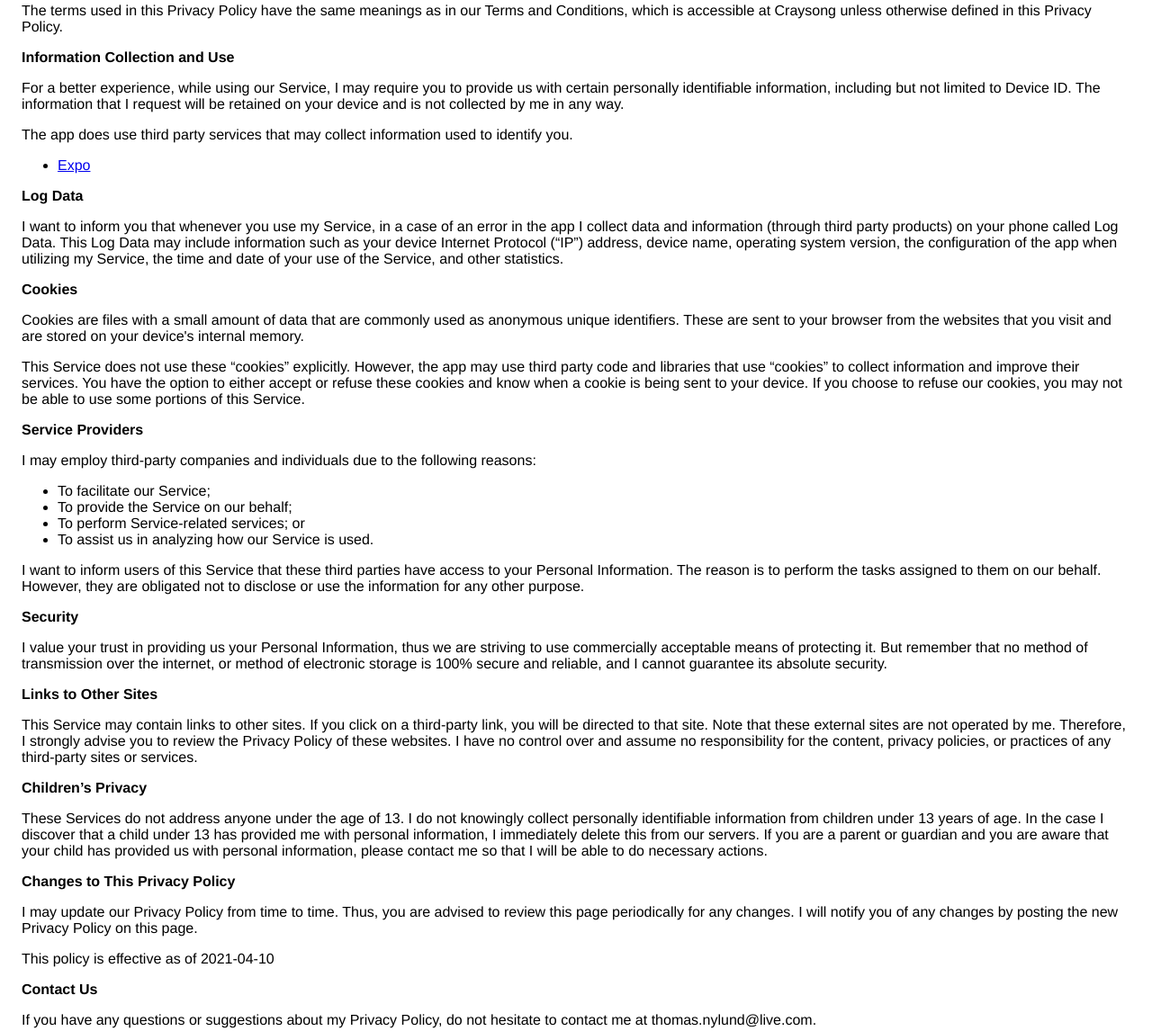
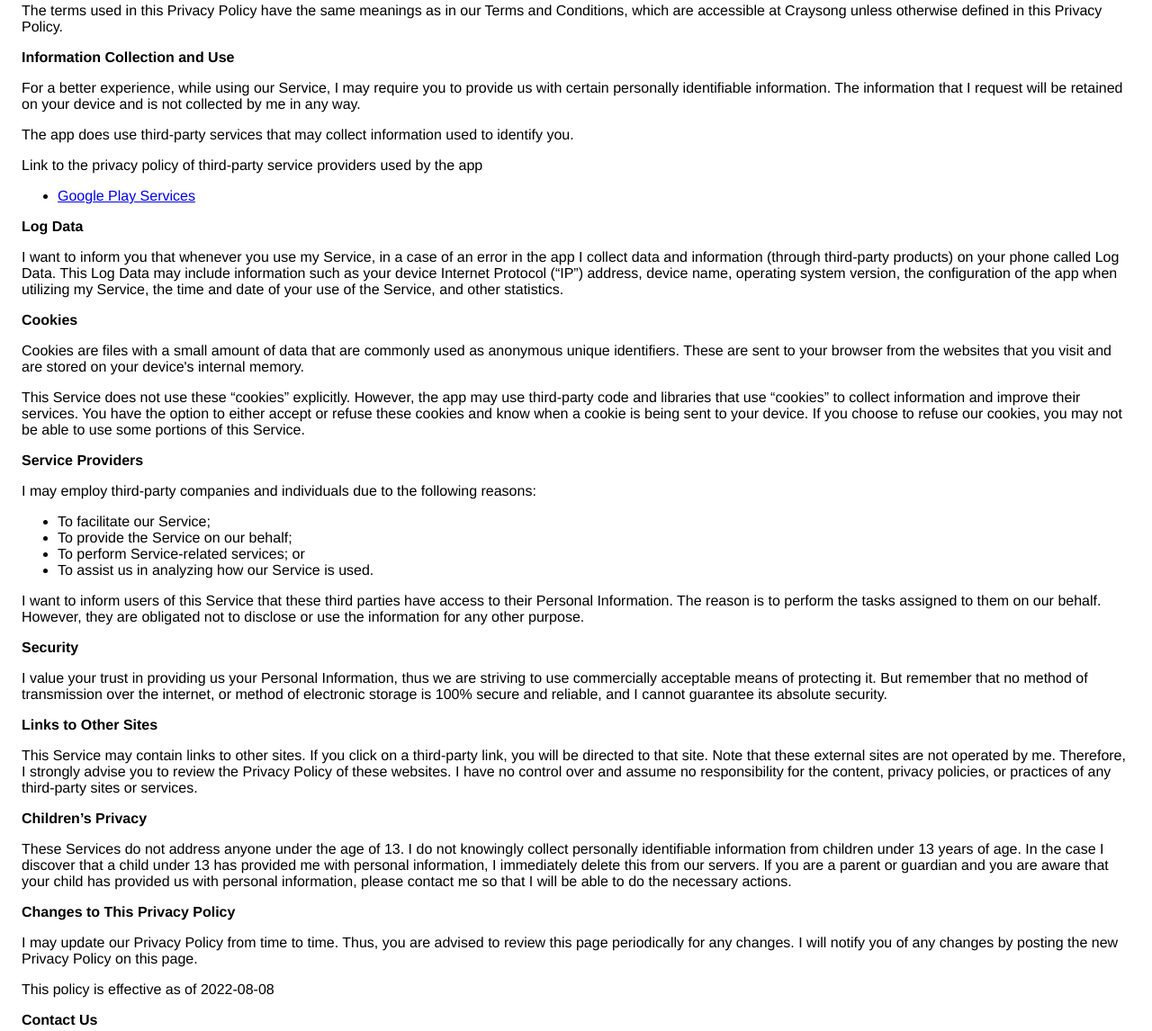
Before and after one commit to nylundOfficial/Craysong, a plain HTML site: page index.html in a window 1280 px wide. Shown: the part 175-1321 px from the top of the page at 90% size. Drawn offline with Linux system fonts and the light colour scheme.

Commit message:
Update index.html

```diff
--- a/index.html
+++ b/index.html
@@ -1,159 +1,109 @@
 <!DOCTYPE html>
     <html>
     <head>
-    <meta charset="utf-8" />
-    <meta name="viewport" content="width=device-width" />
+      <meta charset='utf-8'>
+      <meta name='viewport' content='width=device-width'>
       <title>Privacy Policy</title>
-    <style>
-      body {
-        font-family: "Helvetica Neue", Helvetica, Arial, sans-serif;
-        padding: 1em;
-      }
-    </style>
+      <style> body { font-family: 'Helvetica Neue', Helvetica, Arial, sans-serif; padding:1em; } </style>
     </head>
     <body>
-    <strong>Privacy Policy</strong>
-    <p>
-      Thomas Nylund built the Craysong app as a Free app. This SERVICE is
-      provided by Thomas Nylund at no cost and is intended for use as is.
-    </p>
-    <p>
-      This page is used to inform visitors regarding my policies with the
-      collection, use, and disclosure of Personal Information if anyone decided
-      to use my Service.
-    </p>
-    <p>
-      If you choose to use my Service, then you agree to the collection and use
-      of information in relation to this policy. The Personal Information that I
-      collect is used for providing and improving the Service. I will not use or
-      share your information with anyone except as described in this Privacy
-      Policy.
-    </p>
-    <p>
-      The terms used in this Privacy Policy have the same meanings as in our
-      Terms and Conditions, which is accessible at Craysong unless otherwise
-      defined in this Privacy Policy.
-    </p>
-    <p><strong>Information Collection and Use</strong></p>
-    <p>
-      For a better experience, while using our Service, I may require you to
-      provide us with certain personally identifiable information, including but
-      not limited to Device ID. The information that I request will be retained
-      on your device and is not collected by me in any way.
-    </p>
-    <div>
-      <p>
-        The app does use third party services that may collect information used
-        to identify you.
-      </p>
-      <p></p>
-      <ul>
-        <!----><!----><!----><!----><!----><!----><!----><!----><!----><!----><!----><!----><!----><!----><!---->
-        <li>
-          <a
-            href="https://expo.io/privacy"
-            target="_blank"
-            rel="noopener noreferrer"
-            >Expo</a
-          >
-        </li>
-        <!----><!----><!----><!----><!----><!----><!----><!----><!----><!----><!---->
-      </ul>
-    </div>
-    <p><strong>Log Data</strong></p>
-    <p>
-      I want to inform you that whenever you use my Service, in a case of an
-      error in the app I collect data and information (through third party
-      products) on your phone called Log Data. This Log Data may include
-      information such as your device Internet Protocol (“IP”) address, device
-      name, operating system version, the configuration of the app when
-      utilizing my Service, the time and date of your use of the Service, and
-      other statistics.
-    </p>
-    <p><strong>Cookies</strong></p>
-    <p>
-      Cookies are files with a small amount of data that are commonly used as
-      anonymous unique identifiers. These are sent to your browser from the
-      websites that you visit and are stored on your device's internal memory.
-    </p>
-    <p>
-      This Service does not use these “cookies” explicitly. However, the app may
-      use third party code and libraries that use “cookies” to collect
-      information and improve their services. You have the option to either
-      accept or refuse these cookies and know when a cookie is being sent to
-      your device. If you choose to refuse our cookies, you may not be able to
-      use some portions of this Service.
-    </p>
-    <p><strong>Service Providers</strong></p>
-    <p>
-      I may employ third-party companies and individuals due to the following
-      reasons:
-    </p>
-    <ul>
-      <li>To facilitate our Service;</li>
-      <li>To provide the Service on our behalf;</li>
-      <li>To perform Service-related services; or</li>
-      <li>To assist us in analyzing how our Service is used.</li>
-    </ul>
-    <p>
-      I want to inform users of this Service that these third parties have
-      access to your Personal Information. The reason is to perform the tasks
-      assigned to them on our behalf. However, they are obligated not to
+    <strong>Privacy Policy</strong> <p>
+                  Thomas Nylund built the Craysong app as
+                  a Free app. This SERVICE is provided by
+                  Thomas Nylund at no cost and is intended for use as
+                  is.
+                </p> <p>
+                  This page is used to inform visitors regarding my
+                  policies with the collection, use, and disclosure of Personal
+                  Information if anyone decided to use my Service.
+                </p> <p>
+                  If you choose to use my Service, then you agree to
+                  the collection and use of information in relation to this
+                  policy. The Personal Information that I collect is
+                  used for providing and improving the Service. I will not use or share your information with
+                  anyone except as described in this Privacy Policy.
+                </p> <p>
+                  The terms used in this Privacy Policy have the same meanings
+                  as in our Terms and Conditions, which are accessible at
+                  Craysong unless otherwise defined in this Privacy Policy.
+                </p> <p><strong>Information Collection and Use</strong></p> <p>
+                  For a better experience, while using our Service, I
+                  may require you to provide us with certain personally
+                  identifiable information. The information that
+                  I request will be retained on your device and is not collected by me in any way.
+                </p> <div><p>
+                    The app does use third-party services that may collect
+                    information used to identify you.
+                  </p> <p>
+                    Link to the privacy policy of third-party service providers used
+                    by the app
+                  </p> <ul><li><a href="https://www.google.com/policies/privacy/" target="_blank" rel="noopener noreferrer">Google Play Services</a></li><!----><!----><!----><!----><!----><!----><!----><!----><!----><!----><!----><!----><!----><!----><!----><!----><!----><!----><!----><!----><!----><!----><!----><!----><!----><!----><!----></ul></div> <p><strong>Log Data</strong></p> <p>
+                  I want to inform you that whenever you
+                  use my Service, in a case of an error in the app
+                  I collect data and information (through third-party
+                  products) on your phone called Log Data. This Log Data may
+                  include information such as your device Internet Protocol
+                  (“IP”) address, device name, operating system version, the
+                  configuration of the app when utilizing my Service,
+                  the time and date of your use of the Service, and other
+                  statistics.
+                </p> <p><strong>Cookies</strong></p> <p>
+                  Cookies are files with a small amount of data that are
+                  commonly used as anonymous unique identifiers. These are sent
+                  to your browser from the websites that you visit and are
+                  stored on your device's internal memory.
+                </p> <p>
+                  This Service does not use these “cookies” explicitly. However,
+                  the app may use third-party code and libraries that use
+                  “cookies” to collect information and improve their services.
+                  You have the option to either accept or refuse these cookies
+                  and know when a cookie is being sent to your device. If you
+                  choose to refuse our cookies, you may not be able to use some
+                  portions of this Service.
+                </p> <p><strong>Service Providers</strong></p> <p>
+                  I may employ third-party companies and
+                  individuals due to the following reasons:
+                </p> <ul><li>To facilitate our Service;</li> <li>To provide the Service on our behalf;</li> <li>To perform Service-related services; or</li> <li>To assist us in analyzing how our Service is used.</li></ul> <p>
+                  I want to inform users of this Service
+                  that these third parties have access to their Personal
+                  Information. The reason is to perform the tasks assigned to
+                  them on our behalf. However, they are obligated not to
                   disclose or use the information for any other purpose.
-    </p>
-    <p><strong>Security</strong></p>
-    <p>
-      I value your trust in providing us your Personal Information, thus we are
-      striving to use commercially acceptable means of protecting it. But
-      remember that no method of transmission over the internet, or method of
-      electronic storage is 100% secure and reliable, and I cannot guarantee its
-      absolute security.
-    </p>
-    <p><strong>Links to Other Sites</strong></p>
-    <p>
-      This Service may contain links to other sites. If you click on a
-      third-party link, you will be directed to that site. Note that these
-      external sites are not operated by me. Therefore, I strongly advise you to
-      review the Privacy Policy of these websites. I have no control over and
-      assume no responsibility for the content, privacy policies, or practices
-      of any third-party sites or services.
-    </p>
-    <p><strong>Children’s Privacy</strong></p>
-    <p>
-      These Services do not address anyone under the age of 13. I do not
-      knowingly collect personally identifiable information from children under
-      13 years of age. In the case I discover that a child under 13 has provided
-      me with personal information, I immediately delete this from our servers.
-      If you are a parent or guardian and you are aware that your child has
-      provided us with personal information, please contact me so that I will be
-      able to do necessary actions.
-    </p>
-    <p><strong>Changes to This Privacy Policy</strong></p>
-    <p>
-      I may update our Privacy Policy from time to time. Thus, you are advised
-      to review this page periodically for any changes. I will notify you of any
-      changes by posting the new Privacy Policy on this page.
-    </p>
-    <p>This policy is effective as of 2021-04-10</p>
-    <p><strong>Contact Us</strong></p>
-    <p>
-      If you have any questions or suggestions about my Privacy Policy, do not
-      hesitate to contact me at thomas.nylund@live.com.
-    </p>
-    <p>
-      This privacy policy page was created at
-      <a
-        href="https://privacypolicytemplate.net"
-        target="_blank"
-        rel="noopener noreferrer"
-        >privacypolicytemplate.net </a
-      >and modified/generated by
-      <a
-        href="https://app-privacy-policy-generator.nisrulz.com/"
-        target="_blank"
-        rel="noopener noreferrer"
-        >App Privacy Policy Generator</a
-      >
-    </p>
+                </p> <p><strong>Security</strong></p> <p>
+                  I value your trust in providing us your
+                  Personal Information, thus we are striving to use commercially
+                  acceptable means of protecting it. But remember that no method
+                  of transmission over the internet, or method of electronic
+                  storage is 100% secure and reliable, and I cannot
+                  guarantee its absolute security.
+                </p> <p><strong>Links to Other Sites</strong></p> <p>
+                  This Service may contain links to other sites. If you click on
+                  a third-party link, you will be directed to that site. Note
+                  that these external sites are not operated by me.
+                  Therefore, I strongly advise you to review the
+                  Privacy Policy of these websites. I have
+                  no control over and assume no responsibility for the content,
+                  privacy policies, or practices of any third-party sites or
+                  services.
+                </p> <p><strong>Children’s Privacy</strong></p> <div><p>
+                    These Services do not address anyone under the age of 13.
+                    I do not knowingly collect personally
+                    identifiable information from children under 13 years of age. In the case
+                    I discover that a child under 13 has provided
+                    me with personal information, I immediately
+                    delete this from our servers. If you are a parent or guardian
+                    and you are aware that your child has provided us with
+                    personal information, please contact me so that
+                    I will be able to do the necessary actions.
+                  </p></div> <!----> <p><strong>Changes to This Privacy Policy</strong></p> <p>
+                  I may update our Privacy Policy from
+                  time to time. Thus, you are advised to review this page
+                  periodically for any changes. I will
+                  notify you of any changes by posting the new Privacy Policy on
+                  this page.
+                </p> <p>This policy is effective as of 2022-08-08</p> <p><strong>Contact Us</strong></p> <p>
+                  If you have any questions or suggestions about my
+                  Privacy Policy, do not hesitate to contact me at thomas.nylund@live.com.
+                </p> <p>This privacy policy page was created at <a href="https://privacypolicytemplate.net" target="_blank" rel="noopener noreferrer">privacypolicytemplate.net </a>and modified/generated by <a href="https://app-privacy-policy-generator.nisrulz.com/" target="_blank" rel="noopener noreferrer">App Privacy Policy Generator</a></p>
     </body>
     </html>
```
Lines whose indentation alone changed are shown as unchanged.
